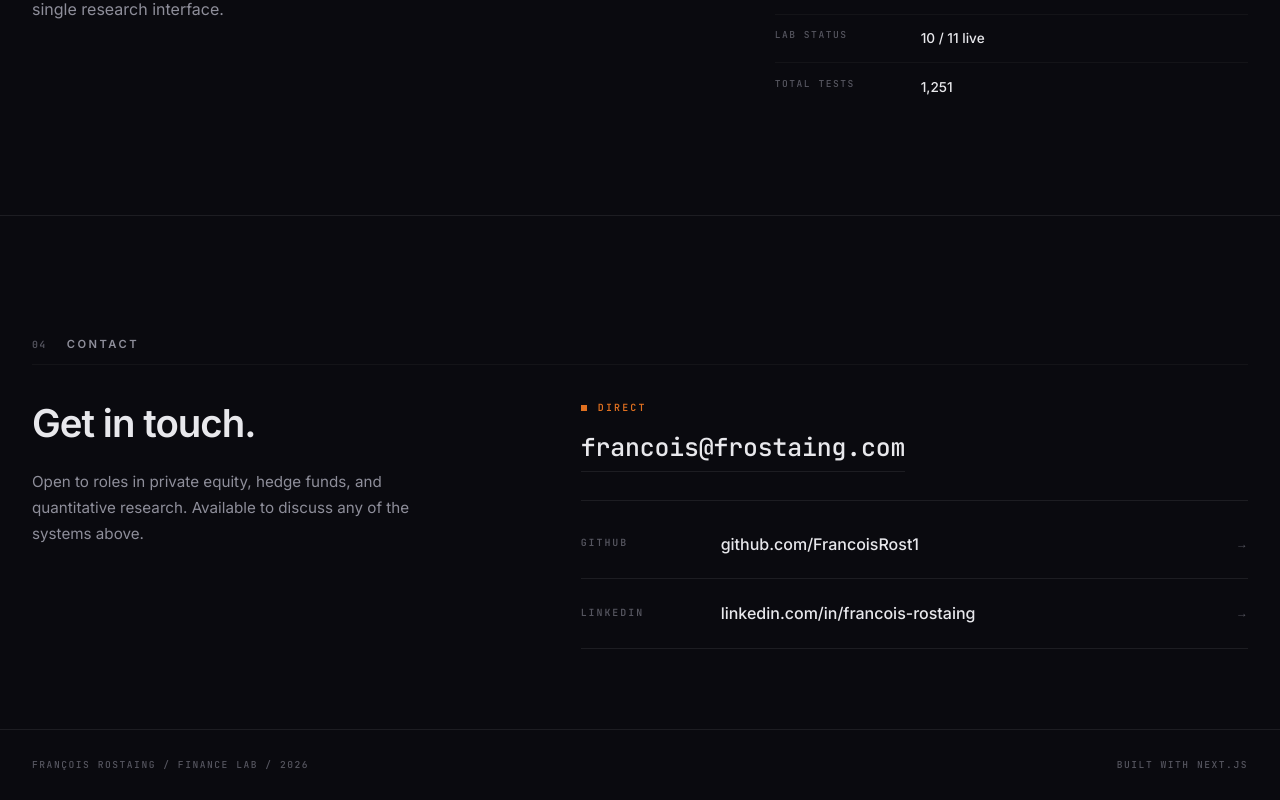
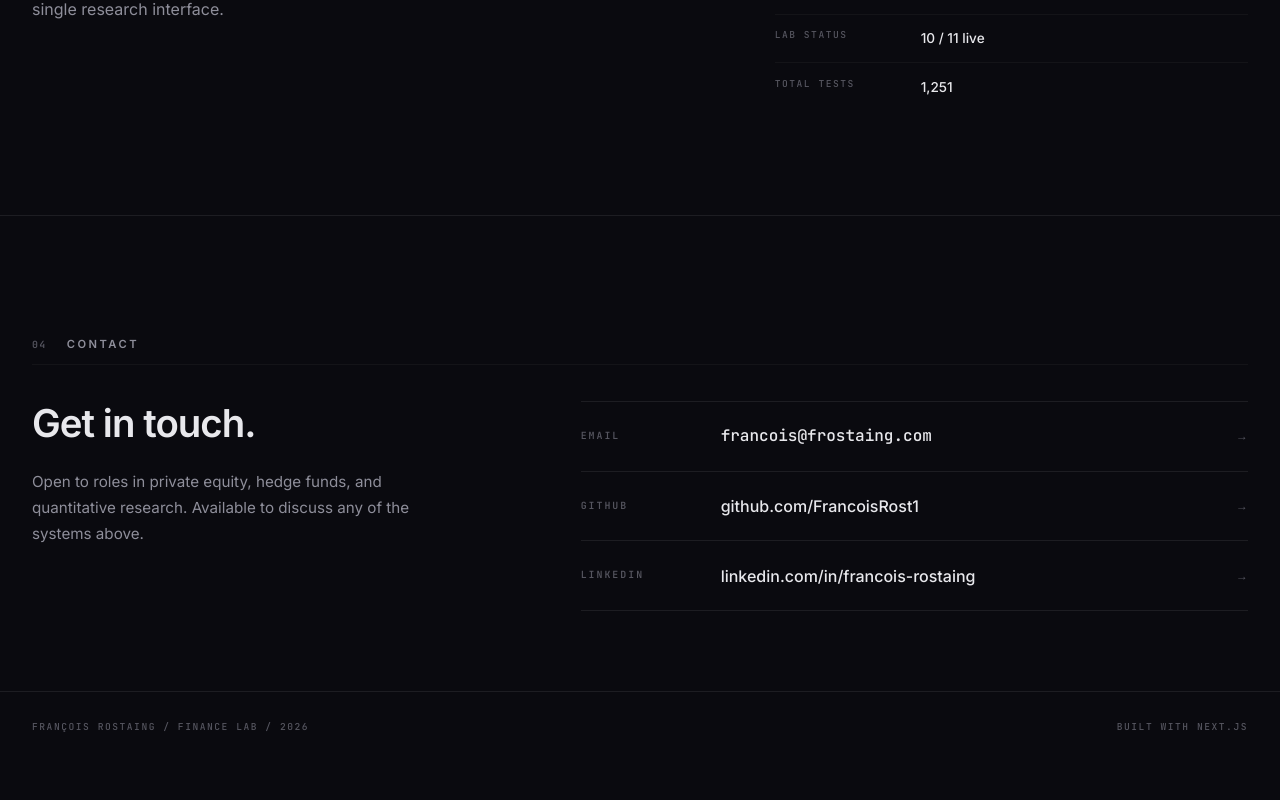
Before and after one commit to FrancoisRost1/portfolio-site, a Next.js app: page / in a window 1280 px wide. Shown: the part 3887-4687 px from the top of the page. After the commit the page ends 4650 px from the top, so only its background shows below. Built offline with nearby package versions, Linux system fonts and the light colour scheme.

Commit message:
Portfolio site — production build

```diff
--- a/app/page.js
+++ b/app/page.js
@@ -1001,6 +1001,13 @@ function About() {
 function Contact() {
   const links = [
     {
+      label: "Email",
+      url: "mailto:francois@frostaing.com",
+      display: "francois@frostaing.com",
+      external: false,
+      mono: true,
+    },
+    {
       label: "GitHub",
       url: "https://github.com/FrancoisRost1",
       display: "github.com/FrancoisRost1",
@@ -1063,74 +1070,18 @@ function Contact() {
           </div>
 
           <div>
-            {/* Featured email block */}
-            <div
-              style={{
-                paddingBottom: "1.75rem",
-                borderBottom: `1px solid ${T.border}`,
-                marginBottom: "0.5rem",
-              }}
-            >
-              <div
-                style={{
-                  display: "flex",
-                  alignItems: "center",
-                  gap: "0.7rem",
-                  marginBottom: "0.85rem",
-                }}
-              >
-                <span
-                  aria-hidden
-                  style={{
-                    width: 6,
-                    height: 6,
-                    background: T.accent,
-                    display: "inline-block",
-                  }}
-                />
-                <span
-                  style={{
-                    fontFamily: T.fMono,
-                    fontSize: "0.62rem",
-                    color: T.accent,
-                    letterSpacing: "0.22em",
-                    textTransform: "uppercase",
-                    fontWeight: 600,
-                  }}
-                >
-                  Direct
-                </span>
-              </div>
-              <a
-                href="mailto:francois@frostaing.com"
-                className="contact-email"
-                style={{
-                  display: "inline-block",
-                  fontFamily: T.fMono,
-                  fontSize: "clamp(1.2rem, 2vw, 1.55rem)",
-                  color: T.text,
-                  fontWeight: 500,
-                  letterSpacing: "-0.005em",
-                  borderBottom: `1px solid ${T.border}`,
-                  paddingBottom: "0.3rem",
-                }}
-              >
-                francois@frostaing.com
-              </a>
-            </div>
-
-            {/* Profile rows */}
-            {links.map((link, i, arr) => (
+            {links.map((link, i) => (
               <a
                 key={link.label}
                 href={link.url}
-                target="_blank"
-                rel="noopener noreferrer"
+                target={link.external ? "_blank" : undefined}
+                rel={link.external ? "noopener noreferrer" : undefined}
                 className="contact-row"
                 style={{
                   display: "grid",
                   gridTemplateColumns: "120px 1fr auto",
                   padding: "1.4rem 0",
+                  borderTop: i === 0 ? `1px solid ${T.border}` : "none",
                   borderBottom: `1px solid ${T.border}`,
                   alignItems: "center",
                   gap: "1.25rem",
@@ -1153,7 +1104,7 @@ function Contact() {
                 <span
                   className="contact-value"
                   style={{
-                    fontFamily: T.fSans,
+                    fontFamily: link.mono ? T.fMono : T.fSans,
                     fontSize: "1rem",
                     color: T.text,
                     fontWeight: 500,
@@ -1234,9 +1185,6 @@ export default function Page() {
         .contact-row:hover .contact-value { color: ${T.accent}; }
         .contact-row:hover .contact-label { color: ${T.text2}; }
 
-        .contact-email { transition: color 0.12s linear, border-bottom-color 0.12s linear; }
-        .contact-email:hover { color: ${T.accent}; border-bottom-color: ${T.accent}; }
-
         .case-link { transition: opacity 0.12s linear; }
         .case-link:hover { opacity: 0.78; }
 
```
